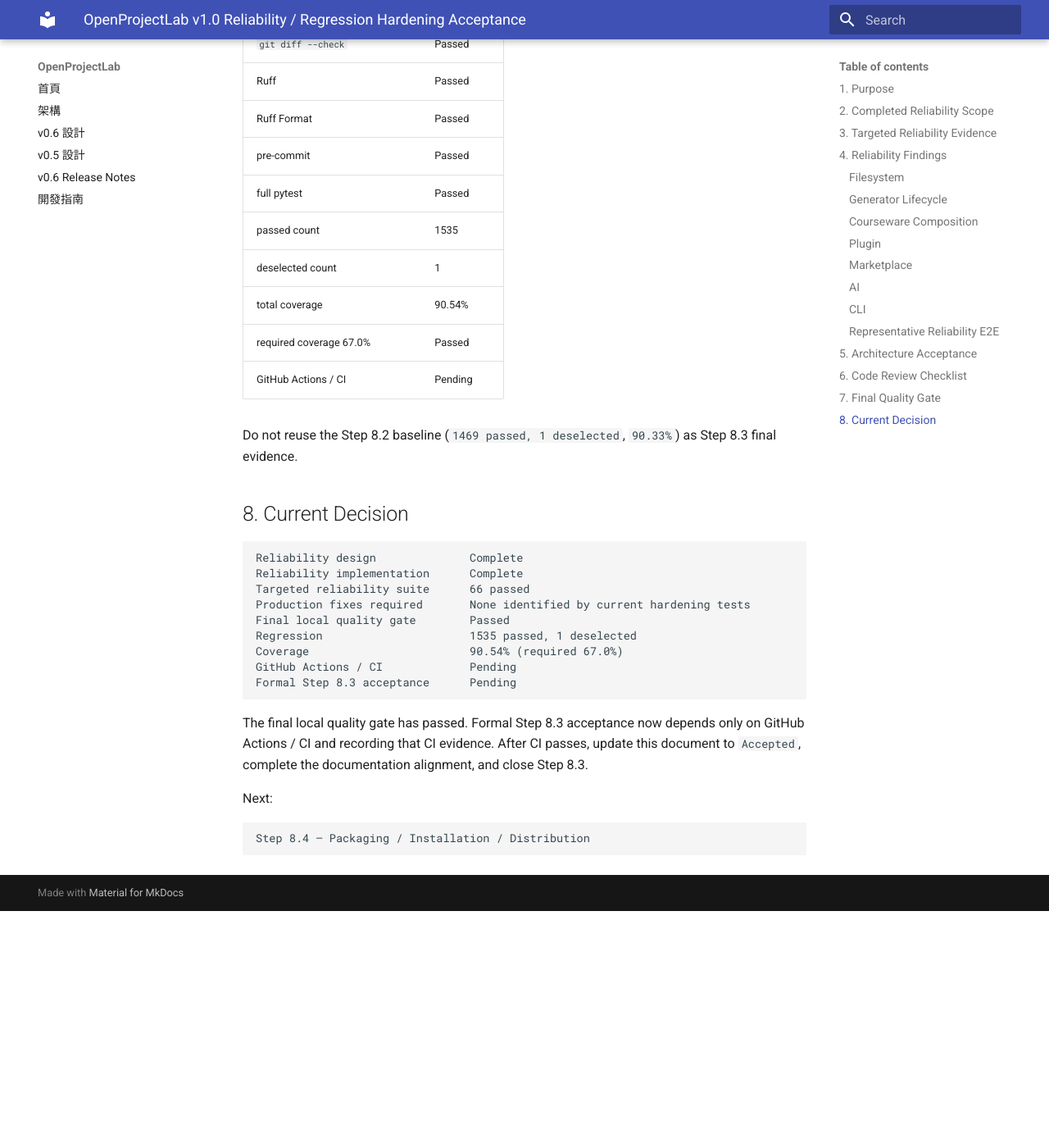
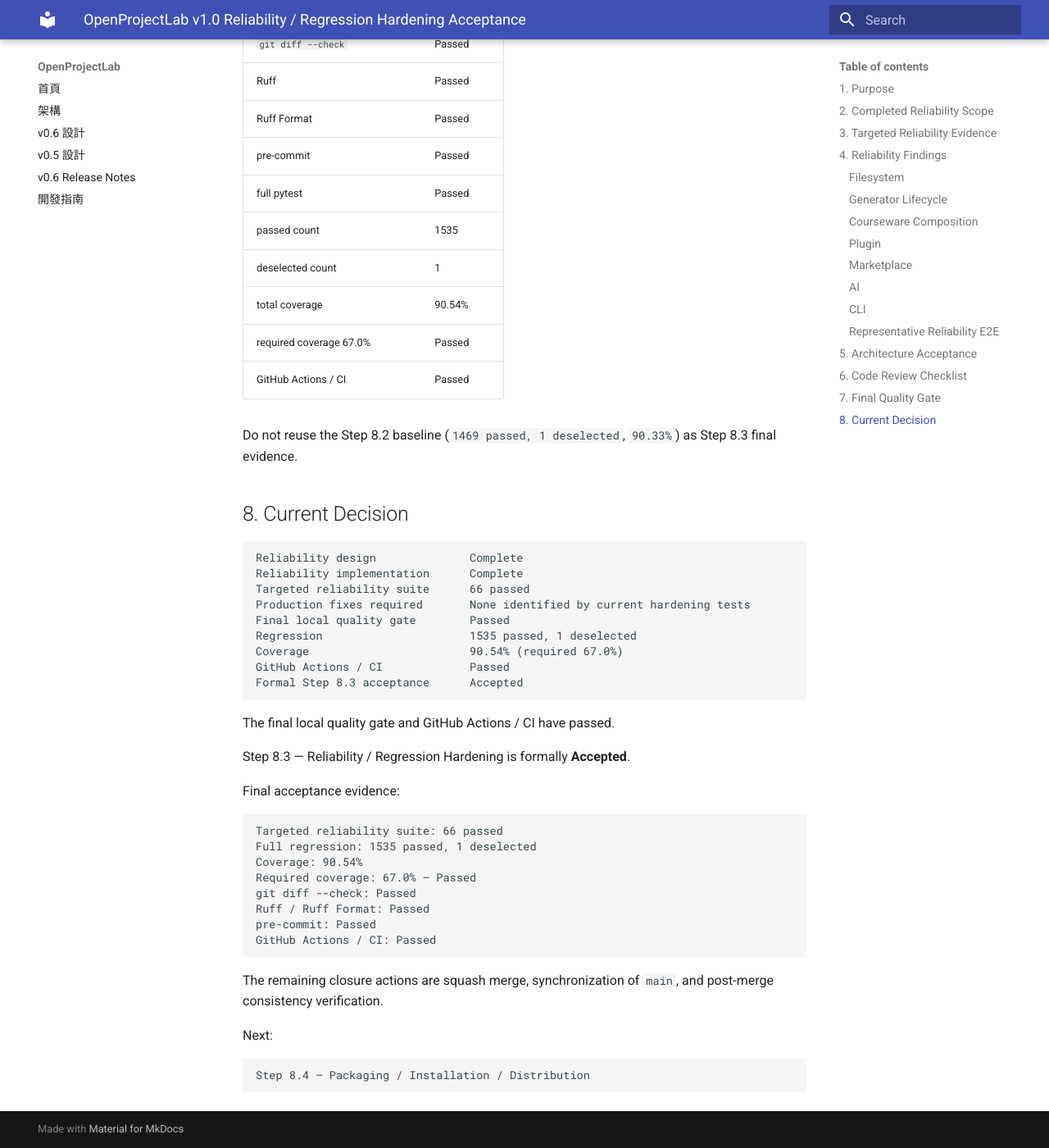
Before and after one commit to khwang1964/OpenProjectLab, an MkDocs documentation site: the page built from docs/releases/v1.0-reliability-hardening-acceptance.md, in a window 1280 px wide and 1400 px high, scrolled down 3837 px. Shown: the whole window at 82% size. Built offline with MkDocs 1.6.1 and Material for MkDocs 9.7.7, drawn with Linux system fonts in a browser that asks for light colours; before the commit the page ends 4948 px from its top, so only the background shows below that; some of the changed text lies outside the part shown.

Commit message:
docs: accept v1.0 reliability hardening

````diff
--- a/docs/releases/v1.0-reliability-hardening-acceptance.md
+++ b/docs/releases/v1.0-reliability-hardening-acceptance.md
@@ -1,6 +1,6 @@
 # OpenProjectLab v1.0 Reliability / Regression Hardening Acceptance
 
-> **Status:** Acceptance Candidate — Local Quality Gates Passed; CI Pending
+> **Status:** Accepted
 > **Milestone:** 8 — v1.0 Stabilization & Release Readiness
 > **Step:** 8.3 — Reliability / Regression Hardening
 > **Target Release:** OpenProjectLab v1.0.0
@@ -135,8 +135,8 @@
 - [x] Failure tests use specific expected exception types.
 - [x] Repeated deterministic inputs preserve reviewed semantics.
 - [x] Governing Step 8.3 design exists.
-- [ ] Final Step 8.3 evidence recorded.
-- [ ] roadmap / HISTORY / CHANGELOG marked Accepted after CI.
+- [x] Final Step 8.3 evidence recorded.
+- [x] roadmap / HISTORY / CHANGELOG marked Accepted after CI.
 
 ## 7. Final Quality Gate
 
@@ -163,7 +163,7 @@
 | deselected count | 1 |
 | total coverage | 90.54% |
 | required coverage 67.0% | Passed |
-| GitHub Actions / CI | Pending |
+| GitHub Actions / CI | Passed |
 
 Do not reuse the Step 8.2 baseline (`1469 passed, 1 deselected`, `90.33%`) as
 Step 8.3 final evidence.
@@ -178,14 +178,29 @@
 Final local quality gate        Passed
 Regression                      1535 passed, 1 deselected
 Coverage                        90.54% (required 67.0%)
-GitHub Actions / CI             Pending
-Formal Step 8.3 acceptance      Pending
+GitHub Actions / CI             Passed
+Formal Step 8.3 acceptance      Accepted
 ```
 
-The final local quality gate has passed. Formal Step 8.3 acceptance now
-depends only on GitHub Actions / CI and recording that CI evidence. After
-CI passes, update this document to `Accepted`, complete the documentation
-alignment, and close Step 8.3.
+The final local quality gate and GitHub Actions / CI have passed.
+
+Step 8.3 — Reliability / Regression Hardening is formally **Accepted**.
+
+Final acceptance evidence:
+
+```text
+Targeted reliability suite: 66 passed
+Full regression: 1535 passed, 1 deselected
+Coverage: 90.54%
+Required coverage: 67.0% — Passed
+git diff --check: Passed
+Ruff / Ruff Format: Passed
+pre-commit: Passed
+GitHub Actions / CI: Passed
+```
+
+The remaining closure actions are squash merge, synchronization of `main`,
+and post-merge consistency verification.
 
 Next:
 
````
Also changed, not shown: CHANGELOG.md (+6 -1 lines), docs/HISTORY.md (+19 -2 lines), docs/roadmap.md (+7 -5 lines).
